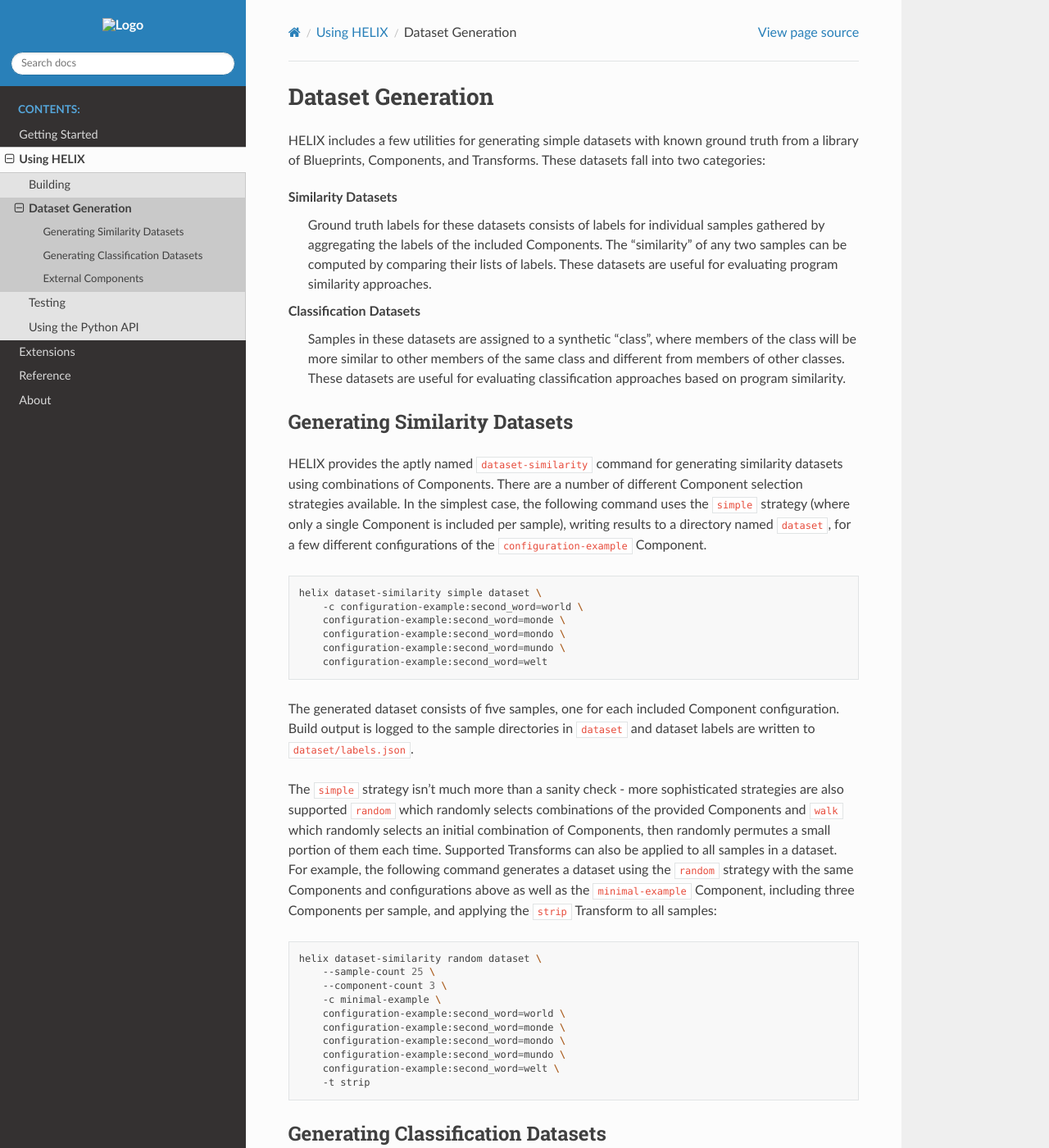
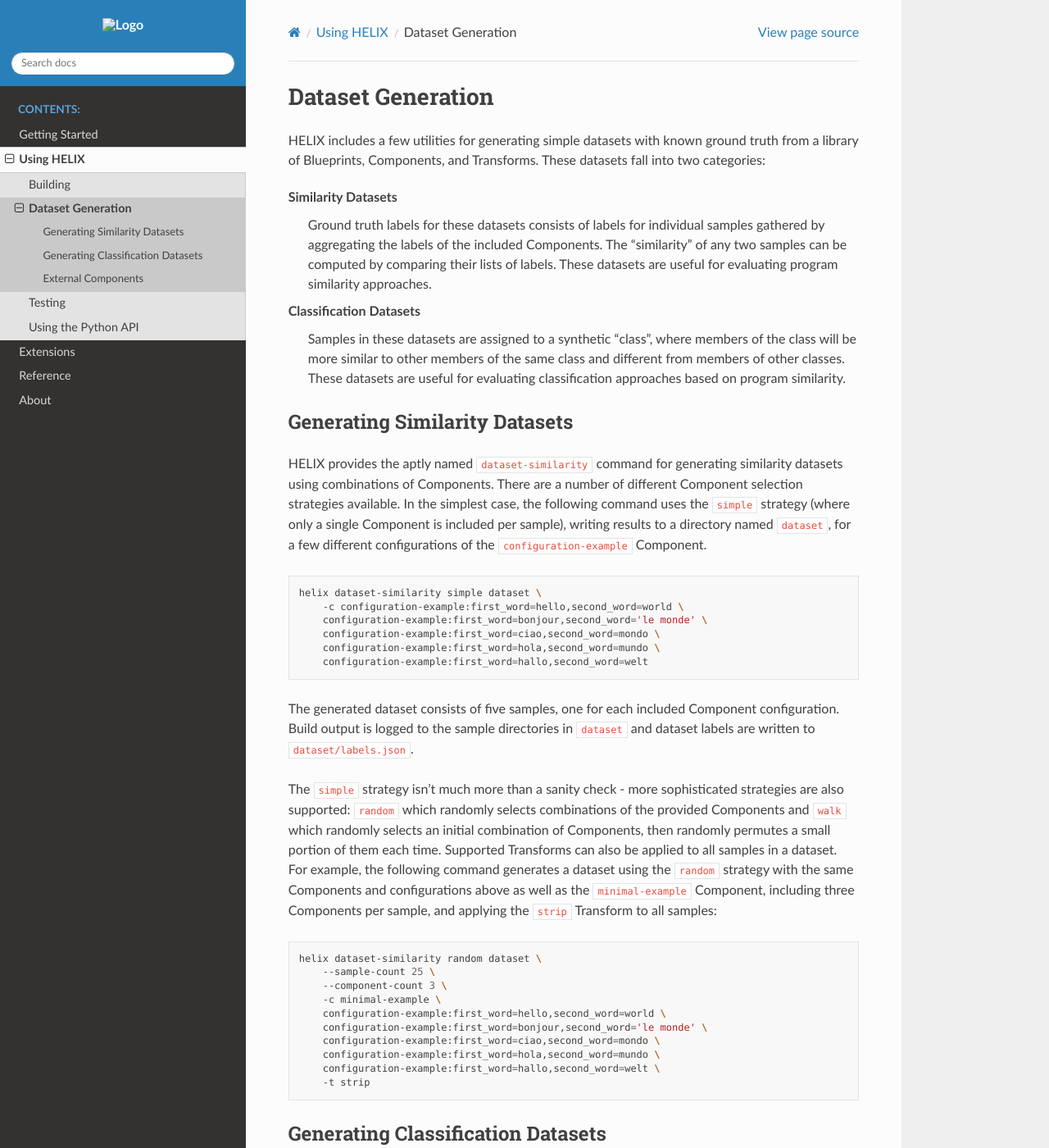
Before and after one commit to helix-datasets/helix, a Sphinx documentation site: the page built from docs/usage/dataset-generation.rst, in a window 1280 px wide and 1400 px high. Shown: the whole window at 82% size. Built offline with Sphinx 7.4.7 and the Read the Docs theme 2.0.0, drawn with Linux system fonts in a browser that asks for light colours.

Commit message:
minor documentation edits

```diff
--- a/docs/usage/dataset-generation.rst
+++ b/docs/usage/dataset-generation.rst
@@ -34,18 +34,18 @@
 .. code-block:: bash
 
     helix dataset-similarity simple dataset \
-        -c configuration-example:second_word=world \
-        configuration-example:second_word=monde \
-        configuration-example:second_word=mondo \
-        configuration-example:second_word=mundo \
-        configuration-example:second_word=welt
+        -c configuration-example:first_word=hello,second_word=world \
+        configuration-example:first_word=bonjour,second_word='le monde' \
+        configuration-example:first_word=ciao,second_word=mondo \
+        configuration-example:first_word=hola,second_word=mundo \
+        configuration-example:first_word=hallo,second_word=welt
 
 The generated dataset consists of five samples, one for each included Component
 configuration. Build output is logged to the sample directories in ``dataset``
 and dataset labels are written to ``dataset/labels.json``.
 
 The ``simple`` strategy isn't much more than a sanity check - more
-sophisticated strategies are also supported ``random`` which randomly selects
+sophisticated strategies are also supported: ``random`` which randomly selects
 combinations of the provided Components and ``walk`` which randomly selects an
 initial combination of Components, then randomly permutes a small portion of
 them each time. Supported Transforms can also be applied to all samples in a
@@ -60,11 +60,11 @@
         --sample-count 25 \
         --component-count 3 \
         -c minimal-example \
-        configuration-example:second_word=world \
-        configuration-example:second_word=monde \
-        configuration-example:second_word=mondo \
-        configuration-example:second_word=mundo \
-        configuration-example:second_word=welt \
+        configuration-example:first_word=hello,second_word=world \
+        configuration-example:first_word=bonjour,second_word='le monde' \
+        configuration-example:first_word=ciao,second_word=mondo \
+        configuration-example:first_word=hola,second_word=mundo \
+        configuration-example:first_word=hallo,second_word=welt \
         -t strip
 
 Generating Classification Datasets
```
Also changed, not shown: docs/tutorial/using-the-helix-cli.rst (+6 -6 lines).
